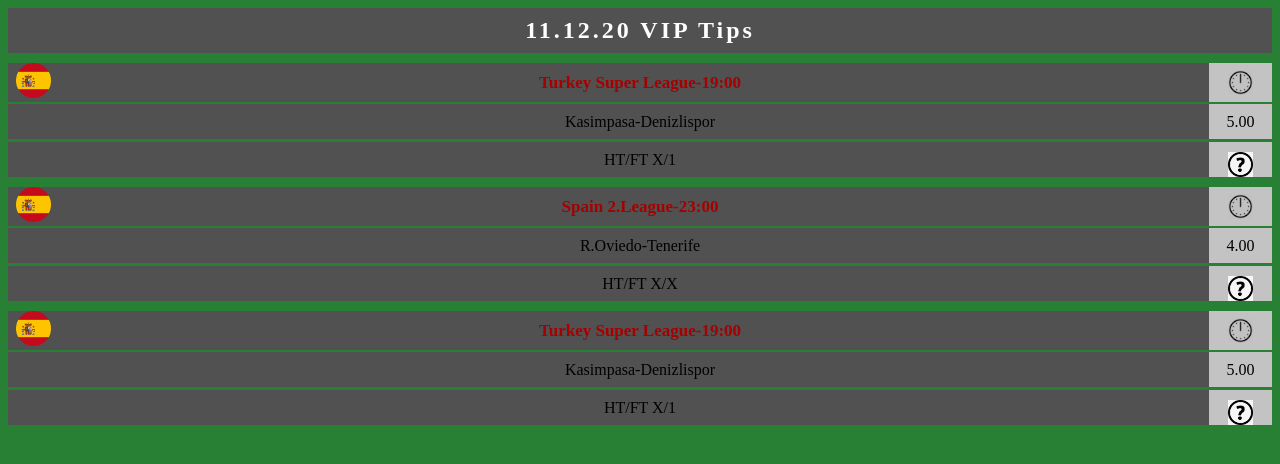
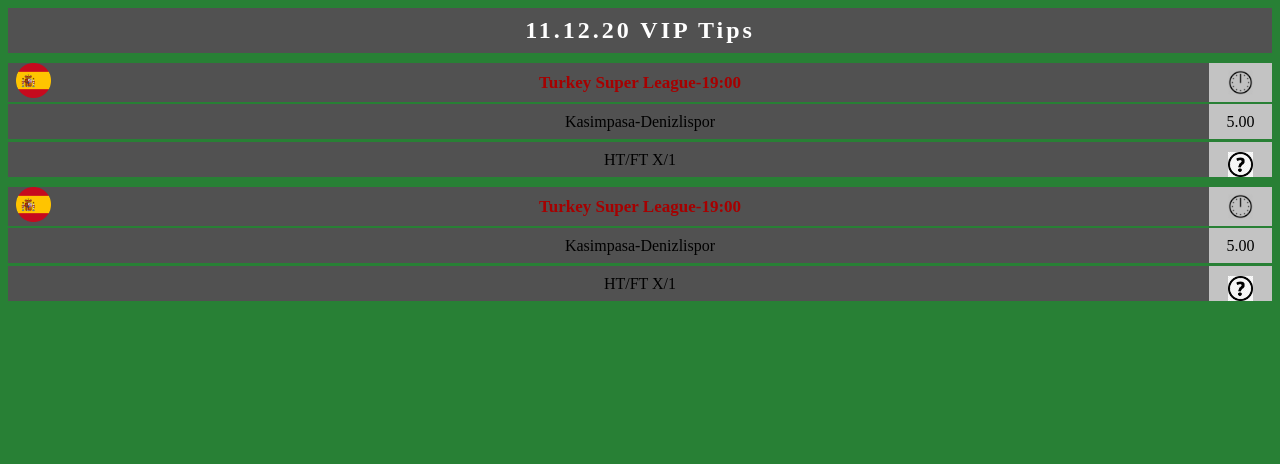
Before and after one commit to mohasimo123/mohasimo123.github.io, a plain HTML site: page index.html in a window 1280 px wide. Shown: the top 464 px of the page. Drawn offline with Linux system fonts and the light colour scheme.

Commit message:
Update index.html

```diff
--- a/index.html
+++ b/index.html
@@ -39,29 +39,6 @@
   <tbody>
     <tr>
       <td width="5%" height="35" align="left" valign="bottom" background="vv2.png">&nbsp;&nbsp;<span style="color: #000000; font-family: Dosis; letter-spacing: 1px;"><img src="spain.png" width="35" height="35"/></span></td>
-      <td width="90%" align="center" valign="middle" background="VV2.png"><b><span style="font-family: Dosis; font-size: 17px; color: #A60000">Spain 2.League-23:00</span></b></td>
-      <td width="5%" align="center" valign="middle" background="VV3.png" style="color: #000000; font-family: Dosis; letter-spacing: 1px;"><img src="time.png" width="25" height="25"/></td>
-    </tr>
-    <tr align="left">
-      <td height="2" valign="middle"></td>
-    <tr>
-      <td height="35" align="left" valign="middle" background="VV2.png" ></td>
-      <td align="center" valign="middle" background="VV2.png">R.Oviedo-Tenerife</td>
-      <td align="center" valign="middle" background="VV3.png"><span style="font-family: Dosis; color: #000000">4.00</span></td>
-    </tr>
-    <tr align="left">
-      <td height="3" valign="middle"></td>
-    <tr>
-      <td height="35" align="left" valign="middle" background="VV2.png" ></td>
-      <td align="center" valign="middle" background="VV2.png">HT/FT X/X</td>
-      <td align="center" valign="bottom" background="VV3.png"><span style="color: #000000; font-family: Dosis; letter-spacing: 1px;"><img src="nnn.png" width="25" height="25"/></span></td>
-    </tr>
-    <td height="10" align="center" valign="middle"></td>
-</tbody>
-<table width="100%" border="0" align="center" cellpadding="0" cellspacing="0">
-  <tbody>
-    <tr>
-      <td width="5%" height="35" align="left" valign="bottom" background="vv2.png">&nbsp;&nbsp;<span style="color: #000000; font-family: Dosis; letter-spacing: 1px;"><img src="spain.png" width="35" height="35"/></span></td>
       <td width="90%" align="center" valign="middle" background="vv2.png"><b><span style="font-family: Dosis; font-size: 17px; color: #A60000">Turkey Super League-19:00</span></b></td>
       <td width="5%" align="center" valign="middle" background="vv3.png" style="color: #000000; font-family: Dosis; letter-spacing: 1px;"><img src="time.png" width="25" height="25"/></td>
     </tr>
```
